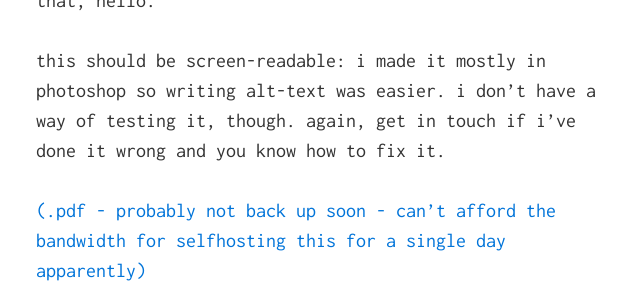
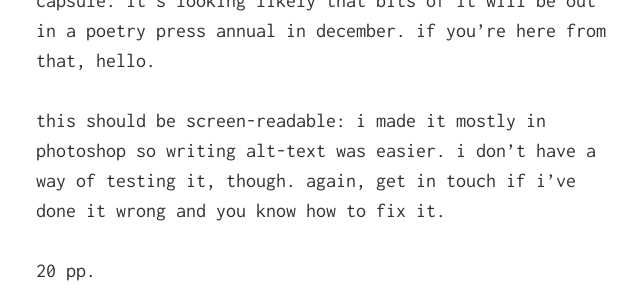
Before and after one commit to draftpost0/draftpost0.github.io, a Jekyll site: the page built from index.md, in a window 1280 px wide and 1400 px high, scrolled down 3415 px, cut to the strip 0-302 px from the top of the window. Shown: the whole strip, without its empty margins (334-974 px from the left). Built offline with Jekyll 4.4.1, drawn with Linux system fonts in a browser that asks for light colours; nearby versions of some CDN libraries; some of the changed text lies outside the part shown.

Commit message:
page numbers

```diff
--- a/index.md
+++ b/index.md
@@ -37,6 +37,9 @@
 guaranteed to blow your mind
 <br>
 <br>
+32 pp.
+<br>
+<br>
 [(.pdf)](cough/LZ X TLC.pdf)
 
 <iframe src="https://itch.io/embed/1148368" width="552" height="167" frameborder="0"><a href="https://draftpost0.itch.io/lz-x-tlc">LZ X TLC by https://draftpost0.github.io</a></iframe>
@@ -52,6 +55,9 @@
 this should be screen-readable: i made it mostly in photoshop so writing alt-text was easier. i don't have a way of testing it, though. again, get in touch if i've done it wrong and you know how to fix it.
 <br>
 <br>
+20 pp.
+<br>
+<br>
 [(.pdf - probably not back up soon - can't afford the bandwidth for selfhosting this for a single day apparently)]()
 
 <iframe src="https://itch.io/embed/1148242" width="552" height="167" frameborder="0"><a href="https://draftpost0.itch.io/like-something-else-nerds">like something else, nerds. by https://draftpost0.github.io</a></iframe>
@@ -60,7 +66,7 @@
 <br>
 # OTHER
 ### *SUPER POPULAR* (2021)
-- twine prose + poem stream of consciousness thing about a trapped 20xx trans woman. i'm told there's 'humour', 'surreality' and 'angst' in it. it's kind of broken because twine is a piece of shit so remaking it is high on my to do list, but it's all about working out how to automate the sentence code so i don't end up having to time each one. oh, and i should let the player progress the pages when i do remake it. right now, though, it's playable enough, good apparently, and writing for video games is something i really want to do so it's useful to stick this in even though it's more 'interactive story' than 'game'. roll up.
+- ~20-30 minute twine prose + poem stream of consciousness thing about a trapped 20xx trans woman. i'm told there's 'humour', 'surreality' and 'angst' in it. it's kind of broken because twine is a piece of shit so remaking it is high on my to do list, but it's all about working out how to automate the sentence code so i don't end up having to time each one. oh, and i should let the player progress the pages when i do remake it. right now, though, it's playable enough, good apparently, and writing for video games is something i really want to do so it's useful to stick this in even though it's more 'interactive story' than 'game'. roll up.
 <br>
 <br>
 [(.rar) - extract to folder, run index.html](/cough/SUPER POPULAR-final.rar)
```
